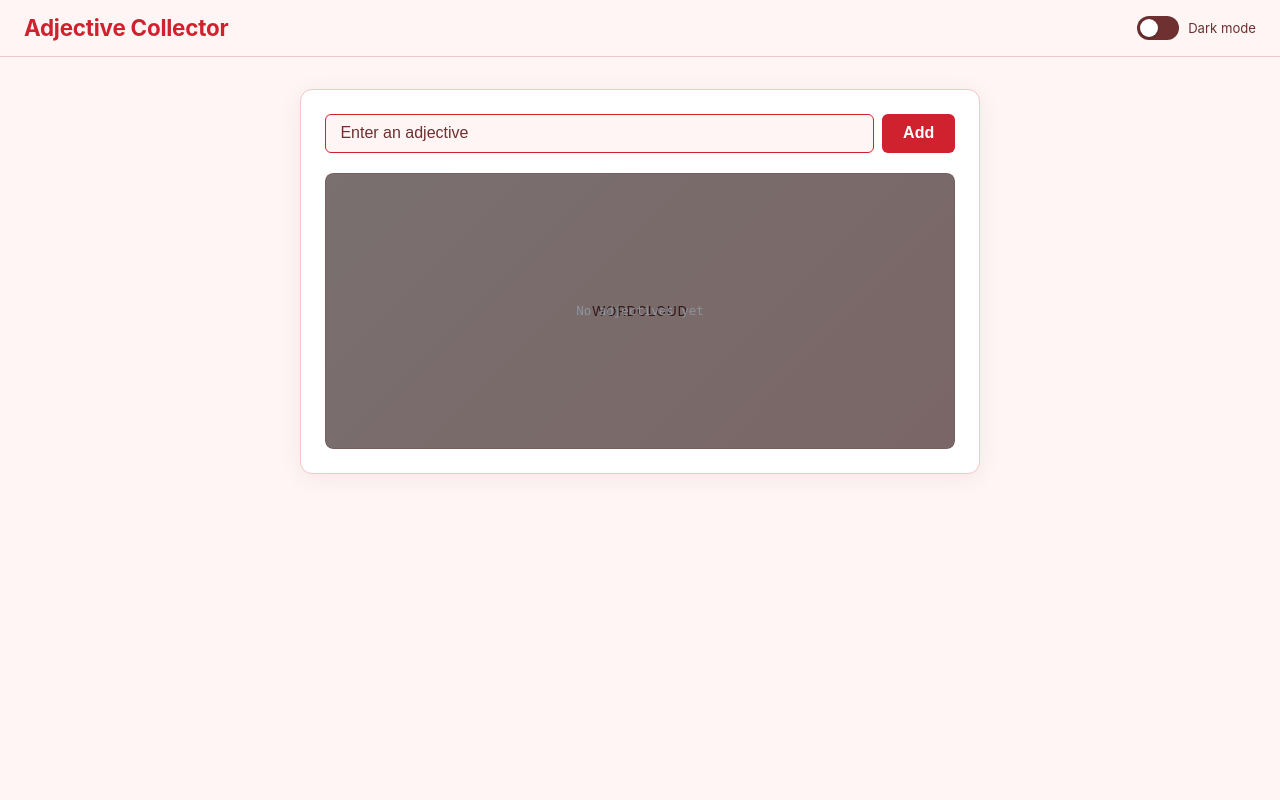
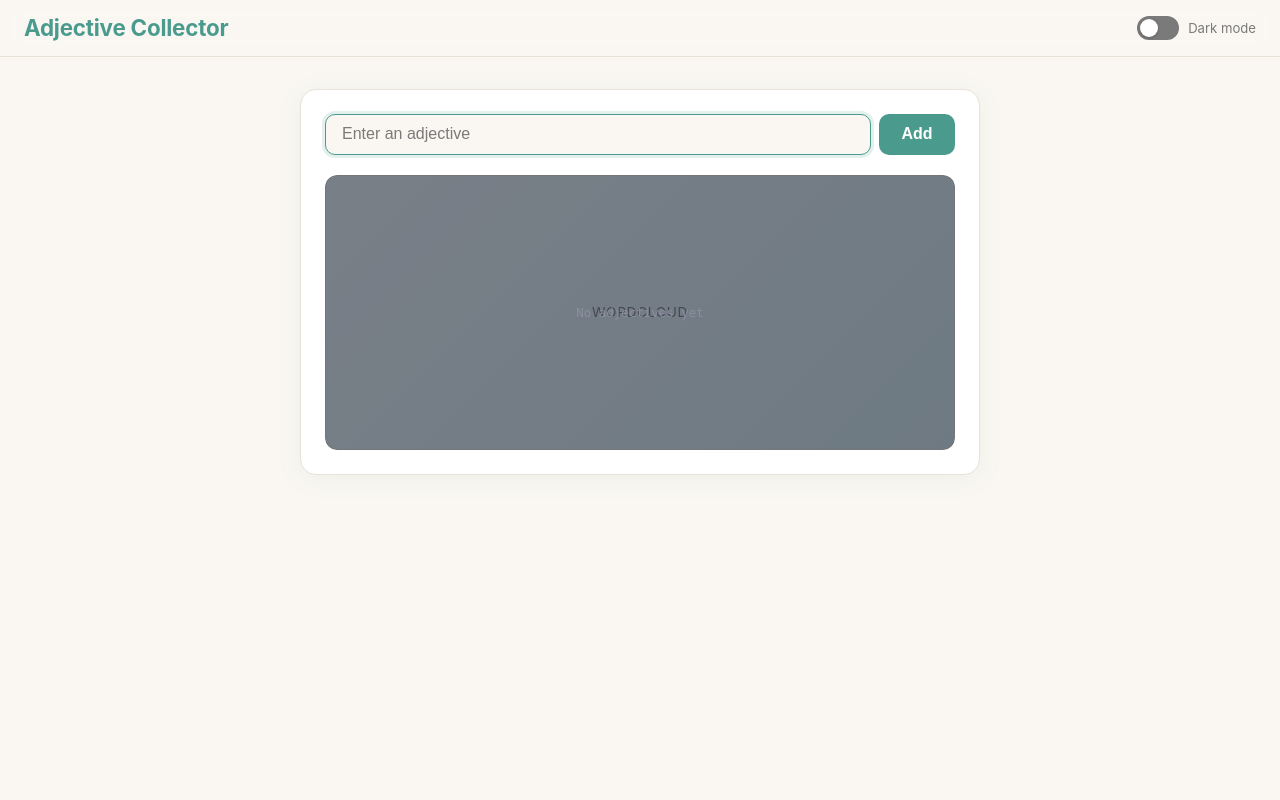
Before and after one commit to MathiasBenoni/eksamensprosjekt_mariadb, a Flask app: page / in a window 1280 px wide. Run offline with Flask 3, Linux system fonts and the light colour scheme; data that the repository does not hold is empty.

Commit message:
planning

```diff
--- a/mariadb_python.py
+++ b/mariadb_python.py
@@ -1,9 +1,10 @@
 import mariadb
 import sys
 import os
+from pathlib import Path
 from dotenv import load_dotenv
 
-load_dotenv()
+load_dotenv(Path(__file__).parent / ".env")
 
 def get_connection():
     try:
@@ -11,13 +12,26 @@
             user=os.getenv("DB_USER"),
             password=os.getenv("DB_PASSWORD"),
             host=os.getenv("DB_HOST", "127.0.0.1"),
-            port=int(os.getenv("DB_PORT", 3306)),
+            port=int(os.getenv("DB_PORT") or 3306),
             database=os.getenv("DB_NAME")
         )
         return conn
     except mariadb.Error as e:
         print(f"Error: {e}")
         raise RuntimeError(f"DB connection failed: {e}")
+
+def ensure_table():
+    conn = get_connection()
+    cur = conn.cursor()
+    cur.execute("""
+        CREATE TABLE IF NOT EXISTS adjectives (
+            adjective VARCHAR(100) PRIMARY KEY,
+            counter   INT NOT NULL DEFAULT 1
+        )
+    """)
+    conn.commit()
+    cur.close()
+    conn.close()
 
 def get_adjectives():
     conn = get_connection()
--- a/static/style.css
+++ b/static/style.css
@@ -1,38 +1,38 @@
 /* ── Tokens ─────────────────────────────────────────────── */
 :root {
-    --bg:               #fff5f5;
-    --surface:          #ffffff;
-    --border:           #f5c6c6;
-    --accent:           #cf222e;
-    --accent-hover:     #a0141e;
-    --text:             #1a0a0a;
-    --text-muted:       #6e3030;
-    --flash-ok-bg:      #fdf3f3;
-    --flash-ok-fg:      #cf222e;
-    --flash-err-bg:     #fff0f0;
-    --flash-err-fg:     #9a0000;
-    --btn-text:         #ffffff;
-    --header-bg:        rgba(255,245,245,0.85);
-    --placeholder-from: #ffeaea;
-    --placeholder-to:   #ffd6d6;
+    --bg:               #FAF7F2;
+    --surface:          #FFFFFF;
+    --border:           #E8E2D9;
+    --accent:           #4A9B8E;
+    --accent-hover:     #3A8278;
+    --text:             #2C2C2C;
+    --text-muted:       #7A7A7A;
+    --flash-ok-bg:      #EDF6F5;
+    --flash-ok-fg:      #2E7D72;
+    --flash-err-bg:     #FDF0EE;
+    --flash-err-fg:     #C0392B;
+    --btn-text:         #FFFFFF;
+    --header-bg:        rgba(250,247,242,0.88);
+    --placeholder-from: #EEF7F6;
+    --placeholder-to:   #D6EDEB;
 }
 
 [data-theme="dark"] {
-    --bg:               #0d1117;
-    --surface:          #161b22;
-    --border:           #238636;
-    --accent:           #3fb950;
-    --accent-hover:     #56d364;
-    --text:             #e6edf3;
-    --text-muted:       #8b949e;
-    --flash-ok-bg:      #0d2a16;
-    --flash-ok-fg:      #3fb950;
-    --flash-err-bg:     #2a0d0d;
-    --flash-err-fg:     #f85149;
-    --btn-text:         #0d1117;
-    --header-bg:        rgba(13,17,23,0.85);
-    --placeholder-from: #0d2a16;
-    --placeholder-to:   #0a1a0a;
+    --bg:               #1A1E2E;
+    --surface:          #252A3A;
+    --border:           #333849;
+    --accent:           #5BBCAE;
+    --accent-hover:     #72C9BC;
+    --text:             #EEEAE4;
+    --text-muted:       #8A8FA0;
+    --flash-ok-bg:      #1A2E2C;
+    --flash-ok-fg:      #5BBCAE;
+    --flash-err-bg:     #2E1A1A;
+    --flash-err-fg:     #E07B72;
+    --btn-text:         #1A1E2E;
+    --header-bg:        rgba(26,30,46,0.88);
+    --placeholder-from: #1E2D2C;
+    --placeholder-to:   #1A2928;
 }
 
 /* ── Reset ──────────────────────────────────────────────── */
@@ -98,7 +98,7 @@
     top: 3px;
     left: 3px;
     transition: transform 0.2s;
-    box-shadow: 0 1px 3px rgba(0,0,0,0.25);
+    box-shadow: 0 1px 3px rgba(0,0,0,0.20);
 }
 input:checked + .slider { background: var(--accent); }
 input:checked + .slider::before { transform: translateX(18px); }
@@ -121,12 +121,12 @@
     max-width: 680px;
     background: var(--surface);
     border: 1px solid var(--border);
-    border-radius: 12px;
+    border-radius: 16px;
     padding: 1.5rem;
     display: flex;
     flex-direction: column;
     gap: 1.25rem;
-    box-shadow: 0 4px 24px rgba(0,0,0,0.06);
+    box-shadow: 0 4px 24px rgba(74,155,142,0.08);
 }
 
 /* ── Form ───────────────────────────────────────────────── */
@@ -137,37 +137,42 @@
 
 input[type="text"] {
     flex: 1;
-    padding: 0.6rem 0.9rem;
-    border: 1px solid var(--border);
-    border-radius: 6px;
+    padding: 0.65rem 1rem;
+    border: 1.5px solid var(--border);
+    border-radius: 10px;
     background: var(--bg);
     color: var(--text);
     font-size: 1rem;
     outline: none;
-    transition: border-color 0.15s;
+    transition: border-color 0.15s, box-shadow 0.15s;
 }
-input[type="text"]:focus { border-color: var(--accent); }
+input[type="text"]:focus {
+    border-color: var(--accent);
+    box-shadow: 0 0 0 3px rgba(74,155,142,0.15);
+}
 input[type="text"]::placeholder { color: var(--text-muted); }
 
 button[type="submit"] {
-    padding: 0.6rem 1.3rem;
+    padding: 0.65rem 1.4rem;
     background: var(--accent);
     color: var(--btn-text);
     border: none;
-    border-radius: 6px;
+    border-radius: 10px;
     font-size: 1rem;
     font-weight: 600;
     cursor: pointer;
-    transition: background 0.15s;
+    transition: background 0.15s, transform 0.1s;
     white-space: nowrap;
 }
-button[type="submit"]:hover { background: var(--accent-hover); }
+button[type="submit"]:hover  { background: var(--accent-hover); }
+button[type="submit"]:active { transform: scale(0.97); }
 
 /* ── Flash messages ─────────────────────────────────────── */
 .flash {
-    padding: 0.55rem 0.85rem;
-    border-radius: 6px;
+    padding: 0.6rem 1rem;
+    border-radius: 10px;
     font-size: 0.88rem;
+    border-left: 3px solid currentColor;
 }
 .flash.success { background: var(--flash-ok-bg);  color: var(--flash-ok-fg); }
 .flash.error   { background: var(--flash-err-bg); color: var(--flash-err-fg); }
@@ -176,7 +181,7 @@
 .wordcloud-wrapper {
     position: relative;
     width: 100%;
-    border-radius: 8px;
+    border-radius: 12px;
     overflow: hidden;
 }
 
@@ -188,7 +193,7 @@
     align-items: center;
     justify-content: center;
     border: 1px solid var(--border);
-    border-radius: 8px;
+    border-radius: 12px;
 }
 
 .wordcloud-hint {
@@ -201,13 +206,13 @@
 .debug-overlay {
     position: absolute;
     inset: 0;
-    background: rgba(0, 0, 0, 0.52);
+    background: rgba(26,30,46,0.55);
     padding: 0.75rem 1rem;
     overflow-y: auto;
     display: flex;
     flex-direction: column;
     gap: 0.2rem;
-    border-radius: 8px;
+    border-radius: 12px;
 }
 
 .debug-row {
@@ -215,17 +220,17 @@
     justify-content: space-between;
     font-family: "SFMono-Regular", Consolas, "Liberation Mono", Menlo, monospace;
     font-size: 0.78rem;
-    color: #e6edf3;
+    color: #EEEAE4;
     line-height: 1.5;
 }
 
 .dw { font-weight: 500; }
-.dc { color: #8b949e; }
+.dc { color: #8A8FA0; }
 
 .debug-empty {
     font-family: "SFMono-Regular", Consolas, monospace;
     font-size: 0.78rem;
-    color: #8b949e;
+    color: #8A8FA0;
     text-align: center;
     margin-top: auto;
     margin-bottom: auto;
```
Also changed, not shown: test_app.py (+26 -3 lines), README.md, images/dashboard.png (deleted), images/github_green.png (deleted), images/github_red.png (deleted), images/image_light.png (deleted), images/wordcloud.png (deleted).
